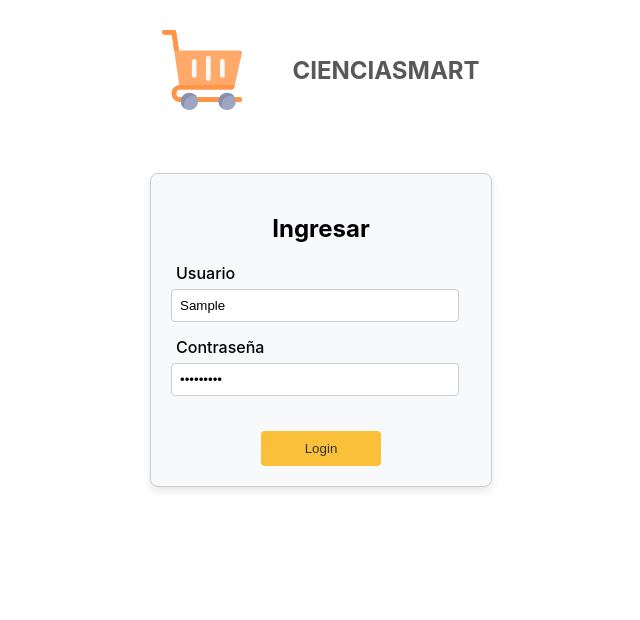
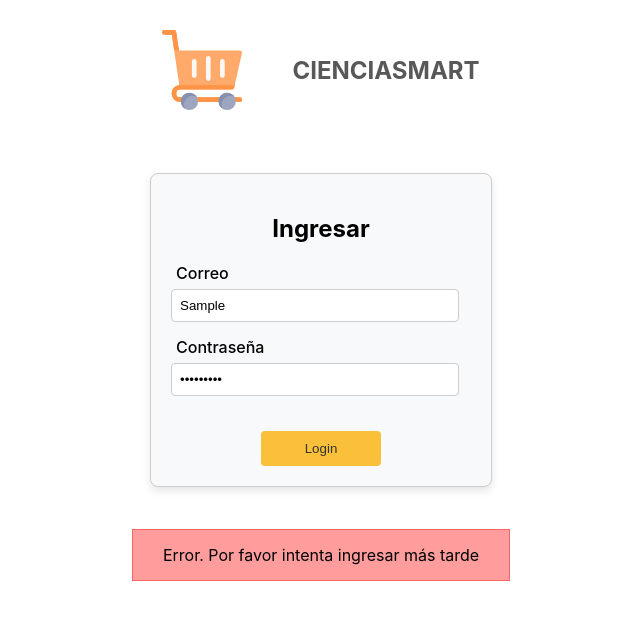
Before and after one commit to AAVAA-FC/Login-P5, a React (Create React App) app in the folder login-app-react/: page / in a window 1280 px wide. Both pictures are taken after typing "Sample", "Sample123" into the empty fields and a click on the button "Login". Shown: the top 620 px of the page, without its empty margins (319-959 px from the left). Built offline with nearby package versions, Linux system fonts and the light colour scheme; no server answers.

Commit message:
Agrega cambios a login

```diff
--- a/login-app-react/public/index.html
+++ b/login-app-react/public/index.html
@@ -2,7 +2,7 @@
 <html lang="en">
   <head>
     <meta charset="utf-8" />
-    <link rel="icon" href="%PUBLIC_URL%/favicon.ico" />
+    <link rel="icon" href="%PUBLIC_URL%/shoppingcart.svg" />
     <meta name="viewport" content="width=device-width, initial-scale=1" />
     <meta name="theme-color" content="#000000" />
     <meta
--- a/login-app-react/src/components/LoginMenu/LogMenu.css
+++ b/login-app-react/src/components/LoginMenu/LogMenu.css
@@ -53,9 +53,19 @@
     border-radius: 4px;
 }
 
-.login-card {
+.login-message {
+    height: 50px;
+    display: flex;
+    justify-content: center;
+    align-items: center;
+}
 
+.error-message {
+    padding: 15px 30px;
+    border: 1px solid #fa6464;
+    background-color: #ff9d9d;
 }
+
 
 
 /*.login-menu label {
--- a/login-app-react/src/components/LoginMenu/LoginMenu.js
+++ b/login-app-react/src/components/LoginMenu/LoginMenu.js
@@ -4,6 +4,7 @@ import { useState } from 'react';
 function LoginMenu() {
   const [username, setUsername] = useState('');
   const [password, setPassword] = useState('');
+  const [message, setMessage] = useState('');
 
   const submitHandler = async (event) => {
     event.preventDefault();
@@ -19,25 +20,29 @@ function LoginMenu() {
         body: JSON.stringify(data)
       });
 
+      const response_data = await response.json();
+
       if (response.ok) {
         console.log(response);
         alert('Exito al iniciar sesión');
       } else {
-        alert('Correo o contraseña inválidos.');
+        console.log(response_data.error);
+        setMessage(response_data.error);
       }
     } catch (error) {
       console.error('Error:', error);
-      alert('Error. Por favor intenta ingresar más tarde');
+      setMessage('Error. Por favor intenta ingresar más tarde')
     }
   };
 
   return (
-    <div className="login-menu">
+    <>
+      <div className="login-menu">
         <div className="login-card">
             <h2>Ingresar</h2>
             <form onSubmit={submitHandler}>
                 <div className="form-group">
-                <label htmlFor="username">Usuario</label>
+                <label htmlFor="username">Correo</label>
                 <input type="text" id="username" name="username" onChange={(event) => setUsername(event.target.value)}/>
                 </div>
                 <div className="form-group">
@@ -47,7 +52,9 @@ function LoginMenu() {
                 <button type="submit">Login</button>
             </form>
         </div>
-    </div>
+      </div>
+      {message && <div className="login-message"><div className='error-message'>{message}</div></div>}
+    </>
   );
 }
 
```
Also changed, not shown: login-app-react/public/shoppingcart.svg (added).
